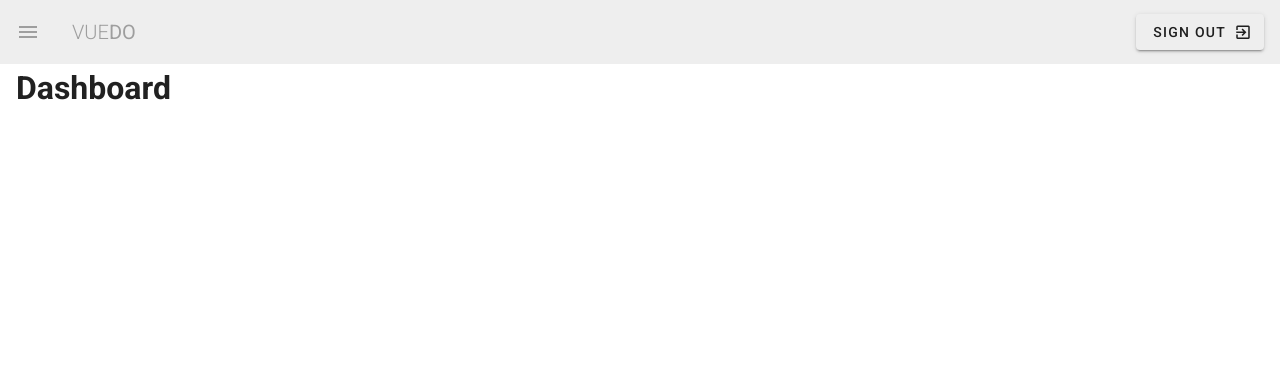
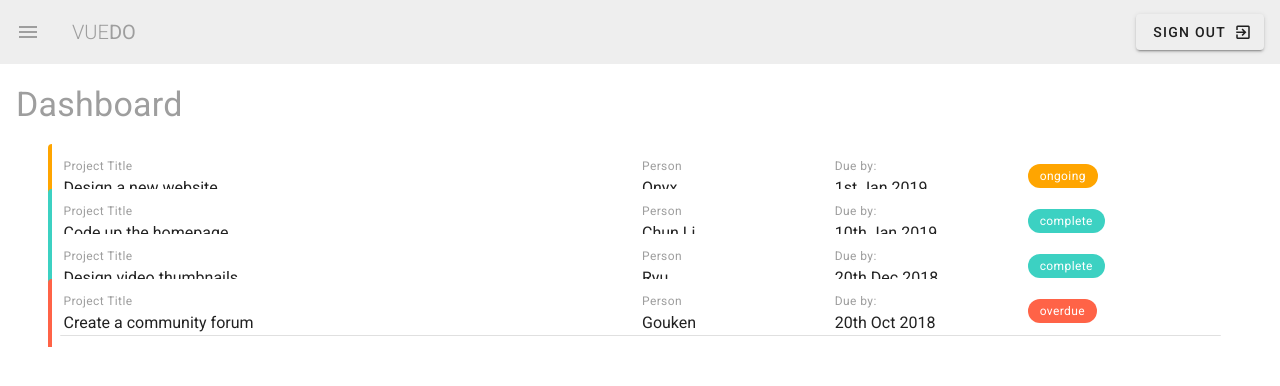
Before and after one commit to snehalyelmat/Project-Dashboard, a Vue app: page / in a window 1280 px wide. Shown: the top 386 px of the page. Built offline with nearby package versions, Linux system fonts and the light colour scheme.

Commit message:
dashboard with lists and color coding done

```diff
--- a/src/App.vue
+++ b/src/App.vue
@@ -1,7 +1,7 @@
 <template>
   <v-app>
     <Navbar />
-    <v-content class="mx-4">
+    <v-content class="mx-4 mt-5 mb-4">
       <router-view></router-view>
     </v-content>
   </v-app>
--- a/src/components/Navbar.vue
+++ b/src/components/Navbar.vue
@@ -19,9 +19,14 @@
       </v-btn>
     </v-toolbar>
 
-    <v-navigation-drawer v-model="drawer" app class="blue lighten-1">
+    <v-navigation-drawer temporary app v-model="drawer" class="blue lighten-1">
       <v-list>
-        <v-list-item v-for="link in links" :key="link.text" router :to="link.route">
+        <v-list-item
+          v-for="link in links"
+          :key="link.text"
+          router
+          :to="link.route"
+        >
           <v-list-item-icon
             ><v-icon class="white--text">{{ link.icon }}</v-icon>
           </v-list-item-icon>
@@ -41,9 +46,9 @@ export default {
     return {
       drawer: false,
       links: [
-        {icon: 'mdi-view-dashboard', text: 'Dashboard', route: '/'},
-        {icon: 'mdi-folder-open', text: 'My Projects', route: '/projects'},
-        {icon: 'mdi-account-multiple', text: 'Team', route: '/team'}
+        { icon: "mdi-view-dashboard", text: "Dashboard", route: "/" },
+        { icon: "mdi-folder-open", text: "My Projects", route: "/projects" },
+        { icon: "mdi-account-multiple", text: "Team", route: "/team" }
       ]
     };
   }
--- a/src/views/Dashboard.vue
+++ b/src/views/Dashboard.vue
@@ -1,13 +1,104 @@
 <template>
   <div class="dashboard">
-    <h1>Dashboard</h1>
+    <h1 class="display-1 grey--text">Dashboard</h1>
+
+    <v-container class="my-5">
+      <v-card flat v-for="project in Projects" :key="project.title">
+        <v-layout row wrap :class="`pa-3 project ${project.status}`">
+          <v-flex xs12 md6>
+            <div class="caption grey--text">Project Title</div>
+            <div>{{ project.title }}</div>
+          </v-flex>
+          <v-flex xs6 sm4 md2>
+            <div class="caption grey--text">Person</div>
+            <div>{{ project.person }}</div>
+          </v-flex>
+          <v-flex xs6 sm4 md2>
+            <div class="caption grey--text">Due by:</div>
+            <div>{{ project.due }}</div>
+          </v-flex>
+          <v-flex xs2 sm4 md2>
+            <div class="right">
+              <v-chip
+                small
+                :class="`${project.status} white--text caption my-2`"
+                >{{ project.status }}</v-chip
+              >
+            </div>
+          </v-flex>
+        </v-layout>
+        <v-divider></v-divider>
+      </v-card>
+    </v-container>
   </div>
 </template>
 
 <script>
 export default {
-  name: "dashboard"
+  name: "dashboard",
+  data() {
+    return {
+      Projects: [
+        {
+          title: "Design a new website",
+          person: "Onyx",
+          due: "1st Jan 2019",
+          status: "ongoing",
+          content:
+            "Lorem ipsum dolor sit amet consectetur adipisicing elit. Sunt consequuntur eos eligendi illum minima adipisci deleniti, dicta mollitia enim explicabo fugiat quidem ducimus praesentium voluptates porro molestias non sequi animi!"
+        },
+        {
+          title: "Code up the homepage",
+          person: "Chun Li",
+          due: "10th Jan 2019",
+          status: "complete",
+          content:
+            "Lorem ipsum dolor sit amet consectetur adipisicing elit. Sunt consequuntur eos eligendi illum minima adipisci deleniti, dicta mollitia enim explicabo fugiat quidem ducimus praesentium voluptates porro molestias non sequi animi!"
+        },
+        {
+          title: "Design video thumbnails",
+          person: "Ryu",
+          due: "20th Dec 2018",
+          status: "complete",
+          content:
+            "Lorem ipsum dolor sit amet consectetur adipisicing elit. Sunt consequuntur eos eligendi illum minima adipisci deleniti, dicta mollitia enim explicabo fugiat quidem ducimus praesentium voluptates porro molestias non sequi animi!"
+        },
+        {
+          title: "Create a community forum",
+          person: "Gouken",
+          due: "20th Oct 2018",
+          status: "overdue",
+          content:
+            "Lorem ipsum dolor sit amet consectetur adipisicing elit. Sunt consequuntur eos eligendi illum minima adipisci deleniti, dicta mollitia enim explicabo fugiat quidem ducimus praesentium voluptates porro molestias non sequi animi!"
+        }
+      ]
+    };
+  }
 };
 </script>
 
-<style scoped></style>
+<style scoped>
+.project.ongoing {
+  border-left: 4px solid orange;
+}
+
+.project.complete {
+  border-left: 4px solid #3cd1c2;
+}
+
+.project.overdue {
+  border-left: 4px solid tomato;
+}
+
+.v-chip.ongoing {
+  background-color: orange !important;
+}
+
+.v-chip.complete {
+  background-color: #3cd1c2 !important;
+}
+
+.v-chip.overdue {
+  background-color: tomato !important;
+}
+</style>
--- a/src/views/Projects.vue
+++ b/src/views/Projects.vue
@@ -1,6 +1,10 @@
 <template>
   <div class="projects">
-    <h1>Projects</h1>
+    <h1 class="display-1 grey--text">Projects</h1>
+
+    <v-container class="my-5">
+      content
+    </v-container>
   </div>
 </template>
 
--- a/src/views/Team.vue
+++ b/src/views/Team.vue
@@ -1,6 +1,10 @@
 <template>
   <div class="team">
-    <h1>Team</h1>
+    <h1 class="display-1 grey--text">Team</h1>
+
+    <v-container class="my-5">
+      content
+    </v-container>
   </div>
 </template>
 
```
